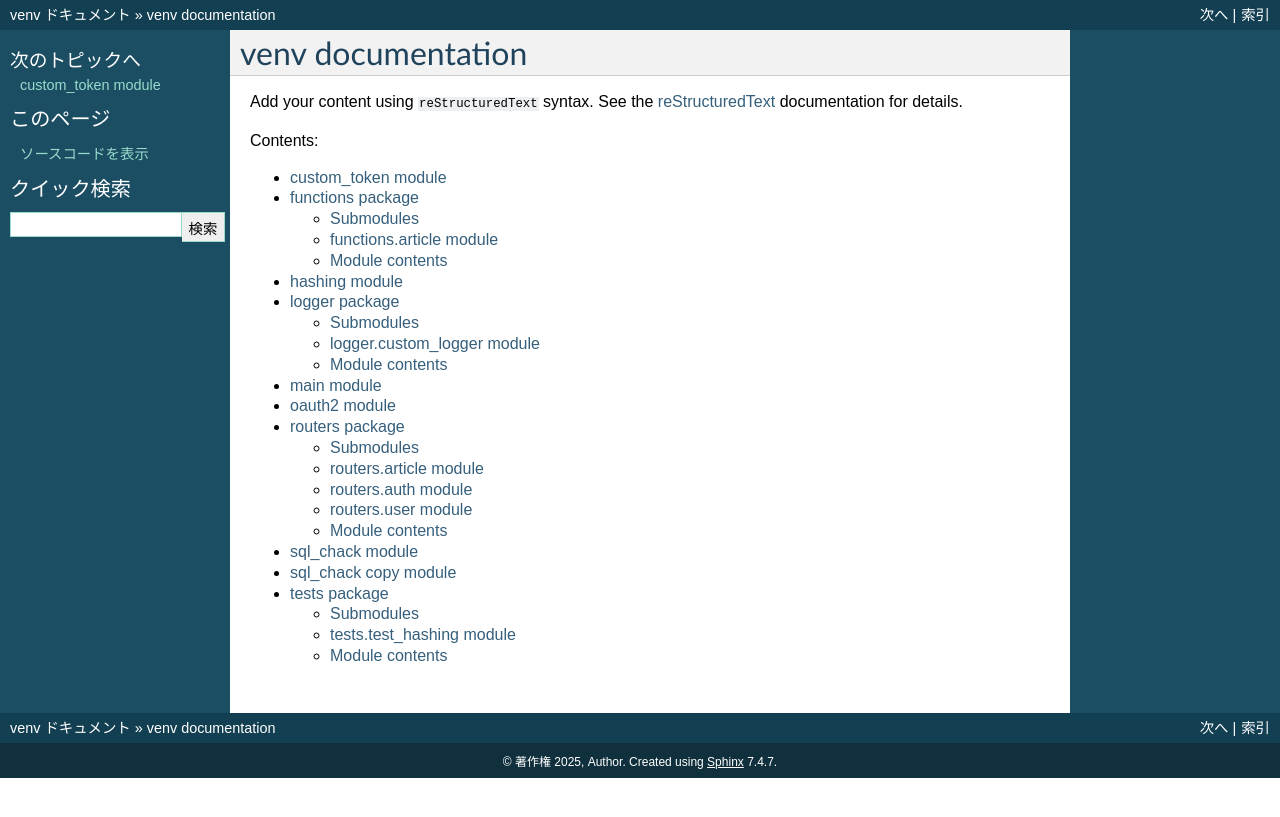
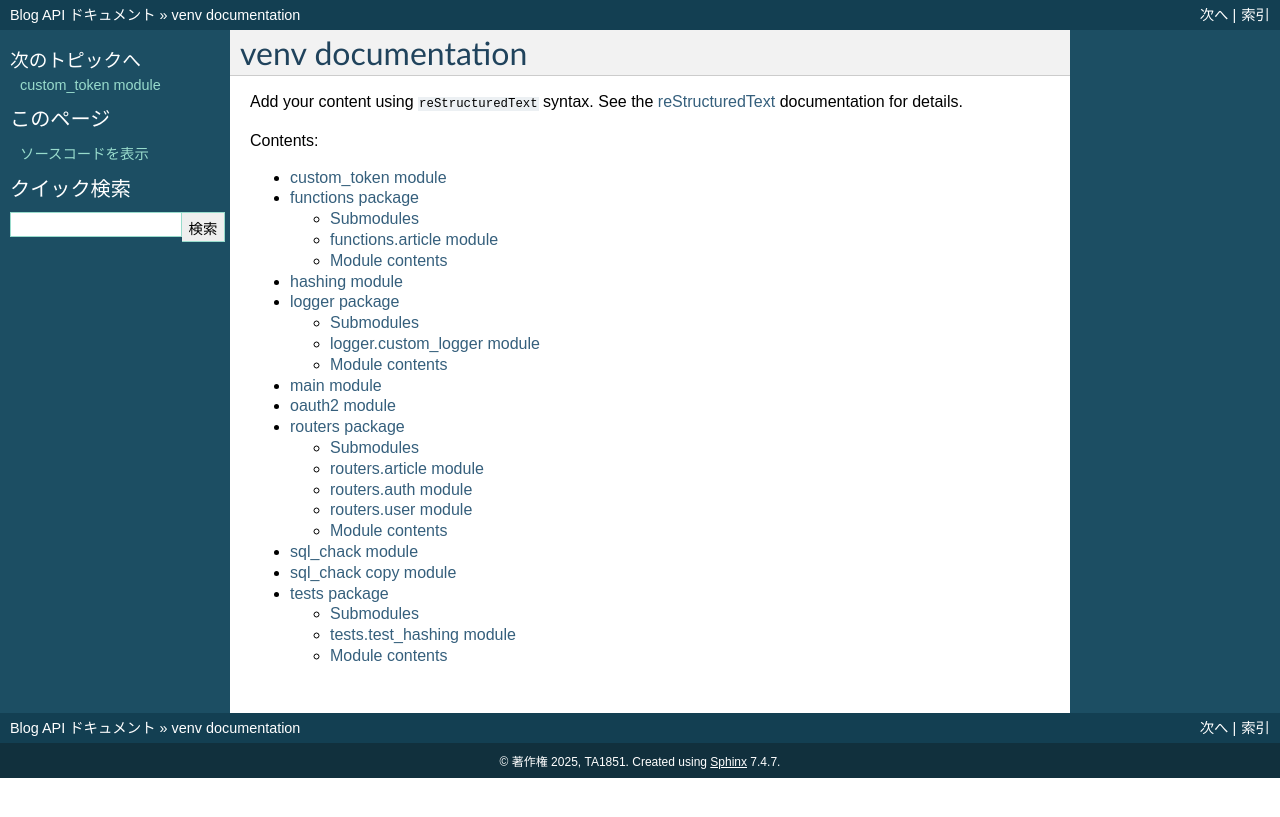
Before and after one commit to TA1851/blog-api-main, a Sphinx documentation site: the page built from doc/index.rst, in a window 1280 px wide. Shown: the top 817 px of the page. Built offline with Sphinx 7.4.7, drawn with Linux system fonts in a browser that asks for light colours; pages that are not in the unit, such as notebooks, are missing from menus.

```diff
--- a/doc/conf.py
+++ b/doc/conf.py
@@ -12,9 +12,9 @@
 # -- Project information -----------------------------------------------------
 # https://www.sphinx-doc.org/en/master/usage/configuration.html#project-information
 
-project = 'venv'
-copyright = '2025, Author'
-author = 'Author'
+project = 'Blog API'
+copyright = '2025, TA1851'
+author = 'TA1851'
 
 # -- General configuration ---------------------------------------------------
 # https://www.sphinx-doc.org/en/master/usage/configuration.html#general-configuration
```
